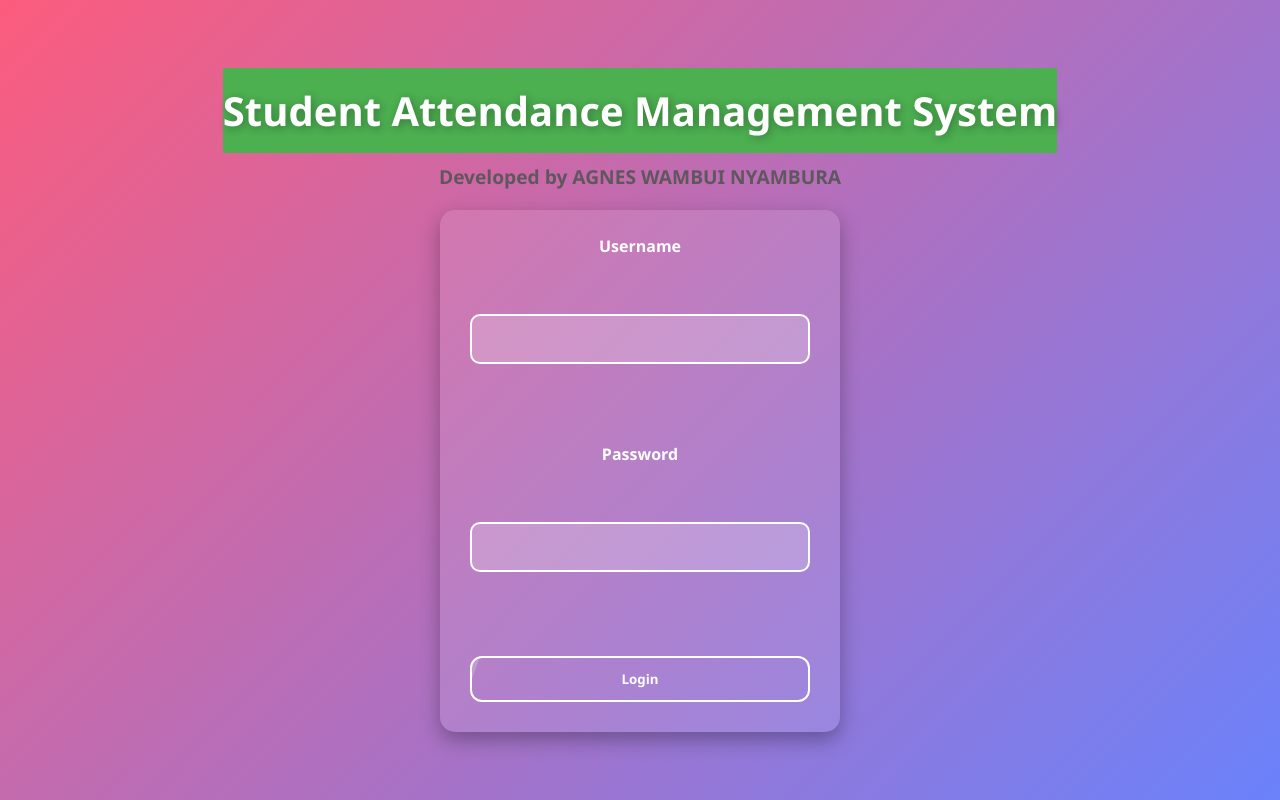
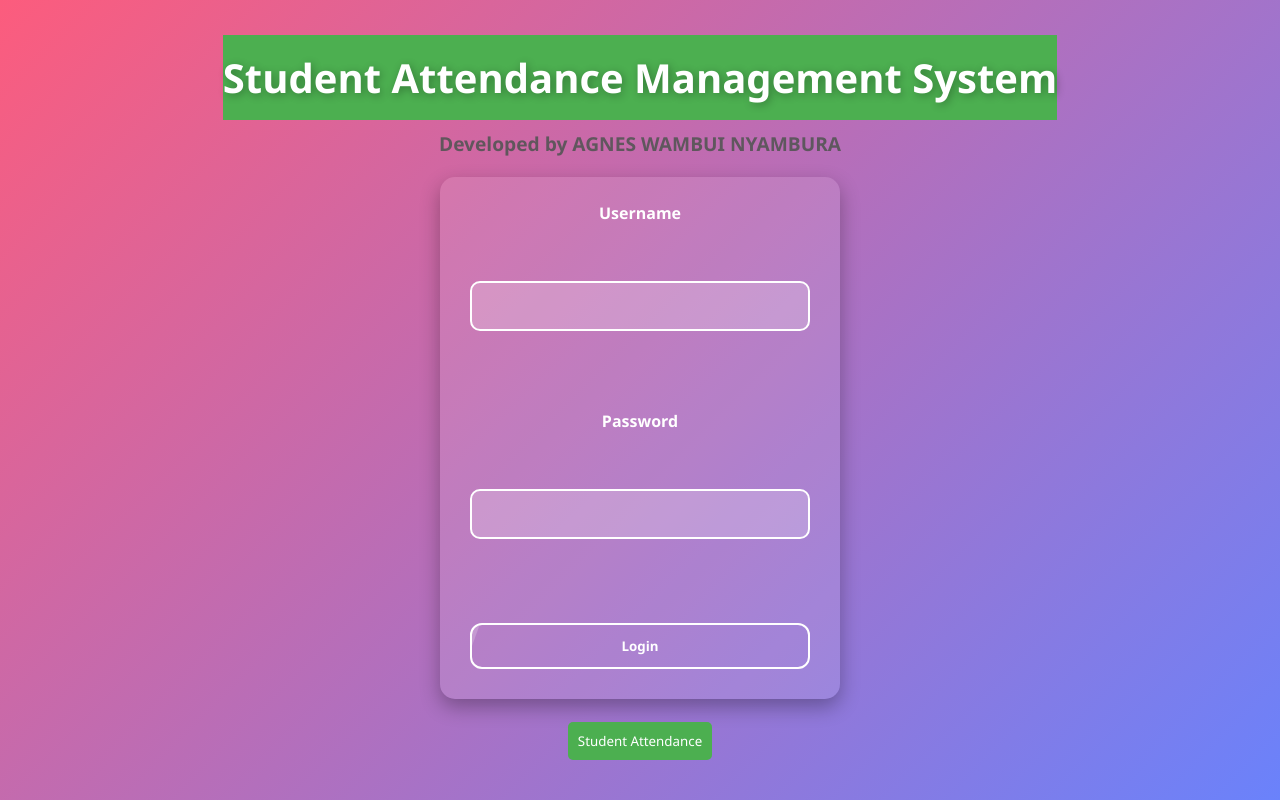
Before and after one commit to BrianBitcraft/attendance-system, a Flask app: page / in a window 1280 px wide. Run offline with Flask 3, Linux system fonts and the light colour scheme.

Commit message:
Describe what you changed

```diff
--- a/templates/login.html
+++ b/templates/login.html
@@ -171,6 +171,11 @@
         <button type="submit">Login</button>
 
     </form>
+    <br>
+
+<a href="/attendance">
+<button type="button">Student Attendance</button>
+</a>
 
 </body>
 
```
